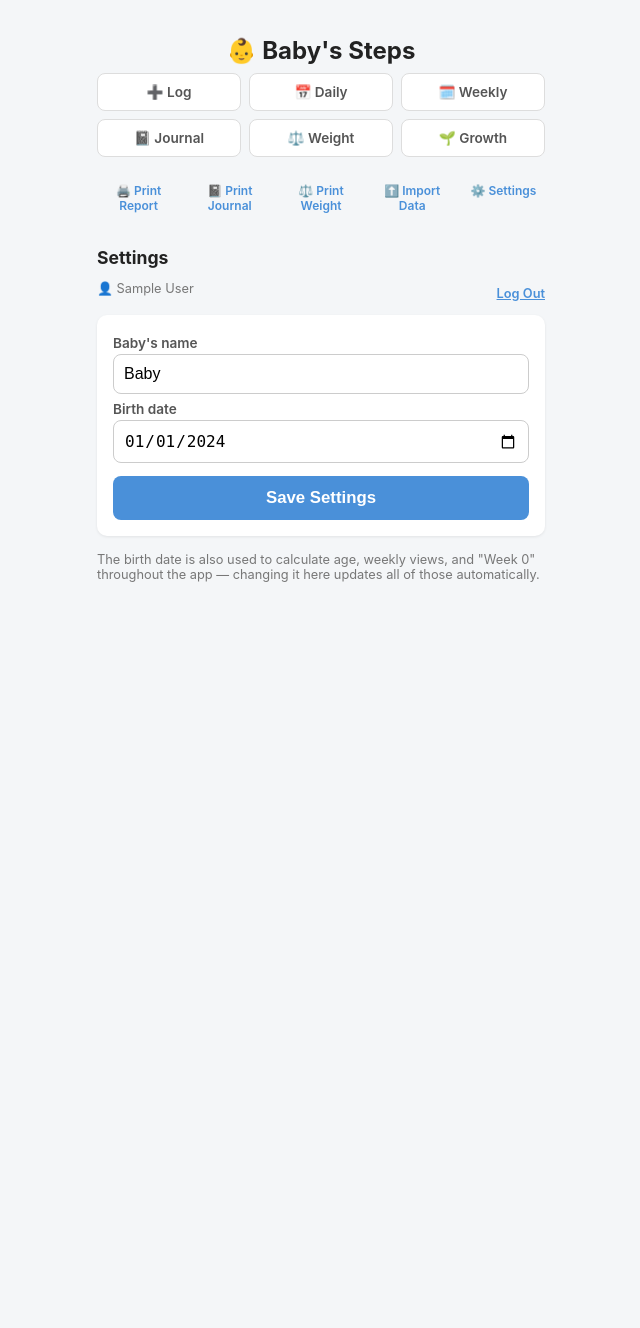
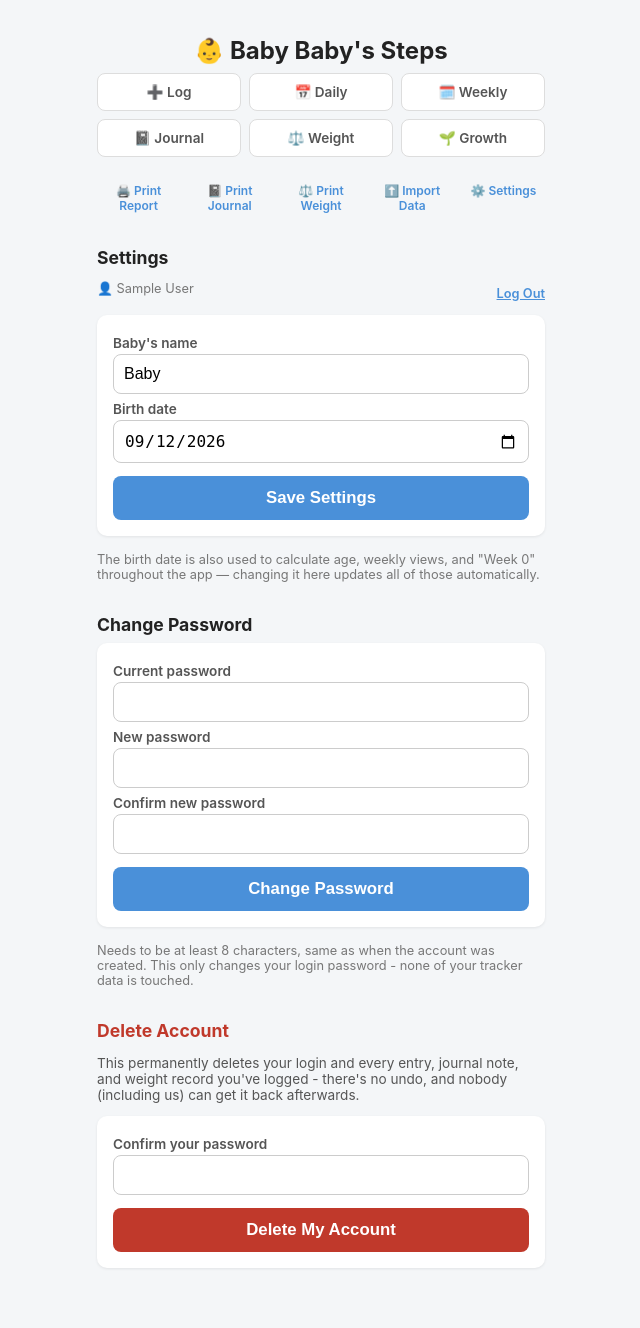
Before and after one commit to vgx-gh/bubsteps, a Flask app: page /settings in a window 1280 px wide. Shown: the whole page, without its empty margins (319-959 px from the left). Before the commit the page ends 582 px from the top, so only its background shows below. Run offline with Flask 3, Linux system fonts and the light colour scheme; the visitor is signed in with stand-in values (Sample User, id 1); data comes from the database, SQL or seed files in the repository; data that the repository does not hold is empty.

Commit message:
Add self-service password change and account deletion, default birth date to today, title/label tweaks

```diff
--- a/app.py
+++ b/app.py
@@ -1,5 +1,6 @@
 import sqlite3
 import csv
+import glob
 import io
 import os
 import secrets
@@ -172,7 +173,14 @@ def get_db():
 # Seed defaults - used only until someone saves real values on the /settings page,
 # so a freshly-cloned copy of the app behaves sensibly out of the box.
 DEFAULT_BABY_NAME = "Baby"
-DEFAULT_BIRTH_DATE = date(2024, 1, 1)
+
+
+def default_birth_date():
+    """Today's date, computed fresh on every call (never a fixed date baked into the
+    source) - used as the birth date shown/assumed until someone saves a real one on
+    the /settings page. Being today means a brand new account's birth-date field opens
+    on today rather than some arbitrary placeholder date, ready to edit."""
+    return date.today()
 
 
 def get_settings():
@@ -180,12 +188,12 @@ def get_settings():
     user's own settings table. Falls back to the defaults above if nobody's logged
     in (e.g. rendering the login/signup pages) or no settings row has been saved yet."""
     if current_user() is None:
-        return {"baby_name": DEFAULT_BABY_NAME, "birth_date": DEFAULT_BIRTH_DATE}
+        return {"baby_name": DEFAULT_BABY_NAME, "birth_date": default_birth_date()}
     conn = get_db()
     row = conn.execute("SELECT * FROM settings WHERE id = 1").fetchone()
     conn.close()
     if row is None:
-        return {"baby_name": DEFAULT_BABY_NAME, "birth_date": DEFAULT_BIRTH_DATE}
+        return {"baby_name": DEFAULT_BABY_NAME, "birth_date": default_birth_date()}
     return {
         "baby_name": row["baby_name"],
         "birth_date": datetime.strptime(row["birth_date"], "%Y-%m-%d").date(),
@@ -1437,7 +1445,11 @@ def login_view():
             return redirect(request.values.get("next") or url_for("home"))
         error = "Incorrect email or password."
 
-    return render_template("login.html", error=error, next=request.args.get("next", ""))
+    # Shown once, right after settings_view deletes an account and redirects here -
+    # not stored anywhere, just a one-off query param on this one redirect.
+    message = "Your account and all its data have been permanently deleted." if request.args.get("deleted") else None
+
+    return render_template("login.html", error=error, message=message, next=request.args.get("next", ""))
 
 
 @app.route("/logout", methods=["POST"])
@@ -1451,13 +1463,65 @@ def logout_view():
 def settings_view():
     saved = False
     error = None
+    password_saved = False
+    password_error = None
+    delete_error = None
 
     # Bounds for the birth date: can't be in the future, and (to catch fat-finger
     # typos like a birth year instead of a birth date) can't be more than 3 years ago.
     earliest_allowed = date.today() - timedelta(days=3 * 365)
     latest_allowed = date.today()
 
-    if request.method == "POST":
+    if request.method == "POST" and request.form.get("form_name") == "change_password":
+        current_password = request.form.get("current_password") or ""
+        new_password = request.form.get("new_password") or ""
+        confirm_new_password = request.form.get("confirm_new_password") or ""
+
+        user = current_user()
+        if not check_password_hash(user["password_hash"], current_password):
+            password_error = "That's not your current password."
+        elif new_password != confirm_new_password:
+            password_error = "Those two new passwords don't match."
+        elif len(new_password) < 8:
+            password_error = "New password needs to be at least 8 characters."
+        else:
+            conn = get_auth_db()
+            conn.execute(
+                "UPDATE users SET password_hash = ? WHERE id = ?",
+                (generate_password_hash(new_password), user["id"]),
+            )
+            conn.commit()
+            conn.close()
+            password_saved = True
+
+    elif request.method == "POST" and request.form.get("form_name") == "delete_account":
+        current_password = request.form.get("current_password") or ""
+
+        user = current_user()
+        if not check_password_hash(user["password_hash"], current_password):
+            delete_error = "That's not your current password - nothing was deleted."
+        else:
+            user_id = user["id"]
+
+            # Remove this user's own tracker data (entries/journal/weight/settings), plus
+            # any pre-import safety-net snapshots for them (see the CSV import code above).
+            # The shared auth.db is handled separately below - deleting their row there is
+            # what actually removes the account and signs them out for good.
+            user_db_path = os.path.join(DATA_DIR, f"tracker_{user_id}.db")
+            if os.path.exists(user_db_path):
+                os.remove(user_db_path)
+            for backup_path in glob.glob(os.path.join("backups", f"tracker_{user_id}_pre_import_*.db")):
+                os.remove(backup_path)
+
+            conn = get_auth_db()
+            conn.execute("DELETE FROM users WHERE id = ?", (user_id,))
+            conn.commit()
+            conn.close()
+
+            session.pop("user_id", None)
+            return redirect(url_for("login_view", deleted="1"))
+
+    elif request.method == "POST":
         baby_name = (request.form.get("baby_name") or "").strip() or DEFAULT_BABY_NAME
         birth_date_str = request.form.get("birth_date") or date.today().isoformat()
 
@@ -1493,6 +1557,9 @@ def settings_view():
         max_birth_date=latest_allowed.isoformat(),
         saved=saved,
         error=error,
+        password_saved=password_saved,
+        password_error=password_error,
+        delete_error=delete_error,
         active="settings",
     )
 
--- a/templates/day.html
+++ b/templates/day.html
@@ -3,7 +3,7 @@
 <head>
     <meta charset="UTF-8">
     <meta name="viewport" content="width=device-width, initial-scale=1.0">
-    <title>Daily View - {{ baby_name }}'s Steps</title>
+    <title>Daily View - Baby {{ baby_name }}'s Steps</title>
     <link rel="stylesheet" href="{{ url_for('static', filename='style.css') }}">
     <style>
         .daily-add-link { font-size:0.72rem; color:#4a90d9; font-weight:700; text-decoration:none; background:#eaf4ff; padding:3px 8px; border-radius:8px; }
@@ -11,7 +11,7 @@
 </head>
 <body>
     <div class="container">
-        <h1>👶 {{ baby_name }}'s Steps</h1>
+        <h1>👶 Baby {{ baby_name }}'s Steps</h1>
         {% include "_nav.html" %}
 
         {% if last_fed %}
--- a/templates/edit.html
+++ b/templates/edit.html
@@ -3,12 +3,12 @@
 <head>
     <meta charset="UTF-8">
     <meta name="viewport" content="width=device-width, initial-scale=1.0">
-    <title>Edit Entry - {{ baby_name }}'s Steps</title>
+    <title>Edit Entry - Baby {{ baby_name }}'s Steps</title>
     <link rel="stylesheet" href="{{ url_for('static', filename='style.css') }}">
 </head>
 <body>
     <div class="container">
-        <h1>👶 {{ baby_name }}'s Steps</h1>
+        <h1>👶 Baby {{ baby_name }}'s Steps</h1>
         {% include "_nav.html" with context %}
 
         <h2>Edit Entry</h2>
--- a/templates/growth.html
+++ b/templates/growth.html
@@ -3,7 +3,7 @@
 <head>
     <meta charset="UTF-8">
     <meta name="viewport" content="width=device-width, initial-scale=1.0">
-    <title>Growth - {{ baby_name }}'s Steps</title>
+    <title>Growth - Baby {{ baby_name }}'s Steps</title>
     <link rel="stylesheet" href="{{ url_for('static', filename='style.css') }}">
     <style>
         .growth-hero {
@@ -34,7 +34,7 @@
 </head>
 <body>
     <div class="container">
-        <h1>👶 {{ baby_name }}'s Steps</h1>
+        <h1>👶 Baby {{ baby_name }}'s Steps</h1>
         {% include "_nav.html" %}
 
         <div class="growth-hero">
--- a/templates/import.html
+++ b/templates/import.html
@@ -3,7 +3,7 @@
 <head>
     <meta charset="UTF-8">
     <meta name="viewport" content="width=device-width, initial-scale=1.0">
-    <title>Import - {{ baby_name }}'s Steps</title>
+    <title>Import - Baby {{ baby_name }}'s Steps</title>
     <link rel="stylesheet" href="{{ url_for('static', filename='style.css') }}">
     <style>
         .import-section-label { font-size: 0.75rem; font-weight: 700; color: #4a90d9; text-transform: uppercase; letter-spacing: 0.03em; margin: 20px 0 6px; }
@@ -12,7 +12,7 @@
 </head>
 <body>
     <div class="container">
-        <h1>👶 {{ baby_name }}'s Steps</h1>
+        <h1>👶 Baby {{ baby_name }}'s Steps</h1>
         {% include "_nav.html" %}
 
         <h2>Import History from CSV</h2>
--- a/templates/index.html
+++ b/templates/index.html
@@ -3,16 +3,16 @@
 <head>
     <meta charset="UTF-8">
     <meta name="viewport" content="width=device-width, initial-scale=1.0">
-    <title>{{ baby_name }}'s Steps</title>
+    <title>Baby {{ baby_name }}'s Steps</title>
     <link rel="stylesheet" href="{{ url_for('static', filename='style.css') }}">
     <style>
-        .entry-section-label { font-size: 0.75rem; font-weight: 700; color: #4a90d9; text-transform: uppercase; letter-spacing: 0.03em; margin: 20px 0 6px; }
+        .entry-section-label { font-size: 1.1rem; font-weight: 700; color: #4a90d9; text-transform: uppercase; letter-spacing: 0.03em; margin: 20px 0 6px; }
         .entry-box { border: 1px solid #dfe7ef; border-radius: 12px; padding: 4px; margin-bottom: 4px; }
     </style>
 </head>
 <body>
     <div class="container">
-        <h1>👶 {{ baby_name }}'s Steps</h1>
+        <h1>👶 Baby {{ baby_name }}'s Steps</h1>
         {% include "_nav.html" with context %}
 
         {% if last_fed %}
--- a/templates/journal.html
+++ b/templates/journal.html
@@ -3,7 +3,7 @@
 <head>
     <meta charset="UTF-8">
     <meta name="viewport" content="width=device-width, initial-scale=1.0">
-    <title>Journal - {{ baby_name }}'s Steps</title>
+    <title>Journal - Baby {{ baby_name }}'s Steps</title>
     <link rel="stylesheet" href="{{ url_for('static', filename='style.css') }}">
     <style>
         .journal-day { background:#fff; border-radius:10px; padding:12px 14px; margin-bottom:10px; box-shadow:0 1px 3px rgba(0,0,0,0.08); }
@@ -26,7 +26,7 @@
 </head>
 <body>
     <div class="container">
-        <h1>👶 {{ baby_name }}'s Steps</h1>
+        <h1>👶 Baby {{ baby_name }}'s Steps</h1>
         {% include "_nav.html" %}
 
         <form method="GET" class="date-picker">
--- a/templates/journal_edit.html
+++ b/templates/journal_edit.html
@@ -3,12 +3,12 @@
 <head>
     <meta charset="UTF-8">
     <meta name="viewport" content="width=device-width, initial-scale=1.0">
-    <title>Edit Journal Entry - {{ baby_name }}'s Steps</title>
+    <title>Edit Journal Entry - Baby {{ baby_name }}'s Steps</title>
     <link rel="stylesheet" href="{{ url_for('static', filename='style.css') }}">
 </head>
 <body>
     <div class="container">
-        <h1>👶 {{ baby_name }}'s Steps</h1>
+        <h1>👶 Baby {{ baby_name }}'s Steps</h1>
         {% include "_nav.html" %}
 
         <h2>Edit Journal Entry</h2>
--- a/templates/journal_import.html
+++ b/templates/journal_import.html
@@ -3,12 +3,12 @@
 <head>
     <meta charset="UTF-8">
     <meta name="viewport" content="width=device-width, initial-scale=1.0">
-    <title>Import Journal - {{ baby_name }}'s Steps</title>
+    <title>Import Journal - Baby {{ baby_name }}'s Steps</title>
     <link rel="stylesheet" href="{{ url_for('static', filename='style.css') }}">
 </head>
 <body>
     <div class="container">
-        <h1>👶 {{ baby_name }}'s Steps</h1>
+        <h1>👶 Baby {{ baby_name }}'s Steps</h1>
         {% include "_nav.html" %}
 
         <h2>Import Journal from CSV</h2>
--- a/templates/journal_report.html
+++ b/templates/journal_report.html
@@ -3,7 +3,7 @@
 <head>
     <meta charset="UTF-8">
     <meta name="viewport" content="width=device-width, initial-scale=1.0">
-    <title>Journal Report - {{ baby_name }}'s Steps</title>
+    <title>Journal Report - Baby {{ baby_name }}'s Steps</title>
     <link rel="stylesheet" href="{{ url_for('static', filename='style.css') }}">
     <style>
         @media print {
@@ -30,7 +30,7 @@
 <body>
     <div class="container">
         <div class="no-print">
-            <h1>👶 {{ baby_name }}'s Steps</h1>
+            <h1>👶 Baby {{ baby_name }}'s Steps</h1>
             {% include "_nav.html" %}
             <button class="print-btn" onclick="window.print()">🖨️ Print / Save as PDF</button>
             <a class="export-link" href="{{ url_for('journal_export_csv') }}">⬇ Export all journal data (CSV)</a>
--- a/templates/login.html
+++ b/templates/login.html
@@ -11,6 +11,10 @@
         <h1>👶 BubSteps</h1>
 
         <h2>Log In</h2>
+
+        {% if message %}
+        <p style="color:#2e7d32; font-weight:600;">✅ {{ message }}</p>
+        {% endif %}
 
         {% if error %}
         <p style="color:#c0392b; font-weight:600;">⚠️ {{ error }}</p>
--- a/templates/report.html
+++ b/templates/report.html
@@ -3,7 +3,7 @@
 <head>
     <meta charset="UTF-8">
     <meta name="viewport" content="width=device-width, initial-scale=1.0">
-    <title>Report - {{ baby_name }}'s Steps</title>
+    <title>Report - Baby {{ baby_name }}'s Steps</title>
     <link rel="stylesheet" href="{{ url_for('static', filename='style.css') }}">
     <style>
         @media print {
@@ -29,7 +29,7 @@
 <body>
     <div class="container">
         <div class="no-print">
-            <h1>👶 {{ baby_name }}'s Steps</h1>
+            <h1>👶 Baby {{ baby_name }}'s Steps</h1>
             {% include "_nav.html" %}
             <button class="print-btn" onclick="window.print()">🖨️ Print / Save as PDF</button>
             <a class="export-link" href="{{ url_for('export_csv') }}">⬇ Export all history (CSV)</a>
--- a/templates/settings.html
+++ b/templates/settings.html
@@ -3,12 +3,12 @@
 <head>
     <meta charset="UTF-8">
     <meta name="viewport" content="width=device-width, initial-scale=1.0">
-    <title>Settings - {{ baby_name }}'s Steps</title>
+    <title>Settings - Baby {{ baby_name }}'s Steps</title>
     <link rel="stylesheet" href="{{ url_for('static', filename='style.css') }}">
 </head>
 <body>
     <div class="container">
-        <h1>👶 {{ baby_name }}'s Steps</h1>
+        <h1>👶 Baby {{ baby_name }}'s Steps</h1>
         {% include "_nav.html" %}
 
         <h2>Settings</h2>
@@ -31,6 +31,8 @@
         {% endif %}
 
         <form method="POST" class="log-form">
+            <input type="hidden" name="form_name" value="baby_settings">
+
             <label for="baby_name">Baby's name</label>
             <input type="text" id="baby_name" name="baby_name" value="{{ baby_name_value }}" required>
 
@@ -45,6 +47,57 @@
             The birth date is also used to calculate age, weekly views, and "Week 0" throughout the app —
             changing it here updates all of those automatically.
         </p>
+
+        <h2 style="margin-top:32px;">Change Password</h2>
+
+        {% if password_saved %}
+        <p style="color:#2e7d32; font-weight:600;">✅ Password updated.</p>
+        {% endif %}
+
+        {% if password_error %}
+        <p style="color:#c0392b; font-weight:600;">⚠️ {{ password_error }}</p>
+        {% endif %}
+
+        <form method="POST" class="log-form">
+            <input type="hidden" name="form_name" value="change_password">
+
+            <label for="current_password">Current password</label>
+            <input type="password" id="current_password" name="current_password" autocomplete="current-password" required>
+
+            <label for="new_password">New password</label>
+            <input type="password" id="new_password" name="new_password" autocomplete="new-password" required>
+
+            <label for="confirm_new_password">Confirm new password</label>
+            <input type="password" id="confirm_new_password" name="confirm_new_password" autocomplete="new-password" required>
+
+            <button type="submit">Change Password</button>
+        </form>
+
+        <p style="font-size:0.8rem; color:#777; margin-top:16px;">
+            Needs to be at least 8 characters, same as when the account was created. This only changes
+            your login password - none of your tracker data is touched.
+        </p>
+
+        <h2 style="margin-top:32px; color:#c0392b;">Delete Account</h2>
+
+        {% if delete_error %}
+        <p style="color:#c0392b; font-weight:600;">⚠️ {{ delete_error }}</p>
+        {% endif %}
+
+        <p style="font-size:0.85rem; color:#555;">
+            This permanently deletes your login and every entry, journal note, and weight record you've
+            logged - there's no undo, and nobody (including us) can get it back afterwards.
+        </p>
+
+        <form method="POST" class="log-form"
+              onsubmit="return confirm('Delete your account and all its data? This can\'t be undone.');">
+            <input type="hidden" name="form_name" value="delete_account">
+
+            <label for="delete_current_password">Confirm your password</label>
+            <input type="password" id="delete_current_password" name="current_password" autocomplete="current-password" required>
+
+            <button type="submit" style="background:#c0392b;">Delete My Account</button>
+        </form>
     </div>
 </body>
 </html>
--- a/templates/week.html
+++ b/templates/week.html
@@ -3,7 +3,7 @@
 <head>
     <meta charset="UTF-8">
     <meta name="viewport" content="width=device-width, initial-scale=1.0">
-    <title>Weekly View - {{ baby_name }}'s Steps</title>
+    <title>Weekly View - Baby {{ baby_name }}'s Steps</title>
     <link rel="stylesheet" href="{{ url_for('static', filename='style.css') }}">
     <style>
         .week-day-card { background:#fff; border-radius:10px; padding:12px 14px; margin-bottom:12px; box-shadow:0 1px 3px rgba(0,0,0,0.08); }
@@ -20,7 +20,7 @@
 </head>
 <body>
     <div class="container">
-        <h1>👶 {{ baby_name }}'s Steps</h1>
+        <h1>👶 Baby {{ baby_name }}'s Steps</h1>
         {% include "_nav.html" with context %}
 
         {% if last_fed %}
--- a/templates/weight.html
+++ b/templates/weight.html
@@ -3,7 +3,7 @@
 <head>
     <meta charset="UTF-8">
     <meta name="viewport" content="width=device-width, initial-scale=1.0">
-    <title>Weight - {{ baby_name }}'s Steps</title>
+    <title>Weight - Baby {{ baby_name }}'s Steps</title>
     <link rel="stylesheet" href="{{ url_for('static', filename='style.css') }}">
     <style>
         table.weight-history { width:100%; table-layout:fixed; border-collapse:collapse; background:#fff; border-radius:10px; overflow:hidden; box-shadow:0 1px 3px rgba(0,0,0,0.08); }
@@ -18,7 +18,7 @@
 </head>
 <body>
     <div class="container">
-        <h1>👶 {{ baby_name }}'s Steps</h1>
+        <h1>👶 Baby {{ baby_name }}'s Steps</h1>
         {% include "_nav.html" %}
 
         <div class="weight-page-header">
--- a/templates/weight_edit.html
+++ b/templates/weight_edit.html
@@ -3,12 +3,12 @@
 <head>
     <meta charset="UTF-8">
     <meta name="viewport" content="width=device-width, initial-scale=1.0">
-    <title>Edit Weight - {{ baby_name }}'s Steps</title>
+    <title>Edit Weight - Baby {{ baby_name }}'s Steps</title>
     <link rel="stylesheet" href="{{ url_for('static', filename='style.css') }}">
 </head>
 <body>
     <div class="container">
-        <h1>👶 {{ baby_name }}'s Steps</h1>
+        <h1>👶 Baby {{ baby_name }}'s Steps</h1>
         {% include "_nav.html" %}
 
         <h2>Edit Weight Entry</h2>
--- a/templates/weight_report.html
+++ b/templates/weight_report.html
@@ -3,7 +3,7 @@
 <head>
     <meta charset="UTF-8">
     <meta name="viewport" content="width=device-width, initial-scale=1.0">
-    <title>Weight Report - {{ baby_name }}'s Steps</title>
+    <title>Weight Report - Baby {{ baby_name }}'s Steps</title>
     <link rel="stylesheet" href="{{ url_for('static', filename='style.css') }}">
     <style>
         @media print {
@@ -20,7 +20,7 @@
 <body>
     <div class="container">
         <div class="no-print">
-            <h1>👶 {{ baby_name }}'s Steps</h1>
+            <h1>👶 Baby {{ baby_name }}'s Steps</h1>
             {% include "_nav.html" %}
             <button class="print-btn" onclick="window.print()">🖨️ Print / Save as PDF</button>
         </div>
```
Also changed, not shown: templates/photo_weeks.html (added, +89 -0 lines).
